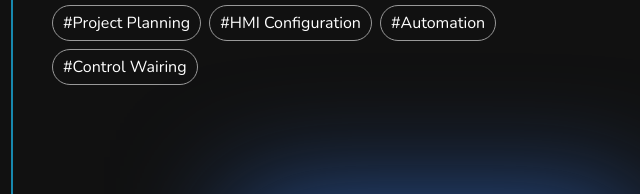
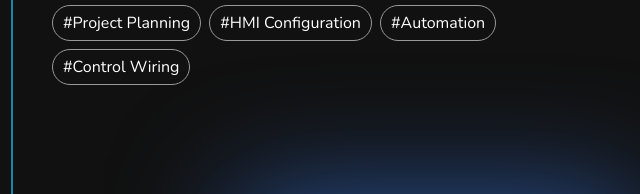
Before and after one commit to Vishwakarma-Somnath/Project, a website: page index.html in a window 1280 px wide. Shown: the part 1221-1415 px from the top of the page, 628-1268 px from the left. Drawn offline with nearby package versions, Linux system fonts and the light colour scheme; animation ran at ten frames a second.

Commit message:
Update index.html

```diff
--- a/index.html
+++ b/index.html
@@ -408,7 +408,7 @@
                       visibility="visible"
                       display="inline"
                       overflow="visible"
-                    </style>
+                    >
                   </path>
                 </g>
               </svg>
@@ -547,7 +547,7 @@
                 visibility="visible"
                 display="inline"
                 overflow="visible"
-              </style>
+              >
             </path>
           </svg>
         </button>
@@ -660,7 +660,7 @@
             <li
               class="border rounded-[50px] border-[#999] px-[10px] py-[5px] text-sm md:text-base"
             >
-              #Control Wairing
+              #Control Wiring
             </li>
           </ul>
         </div>
```
